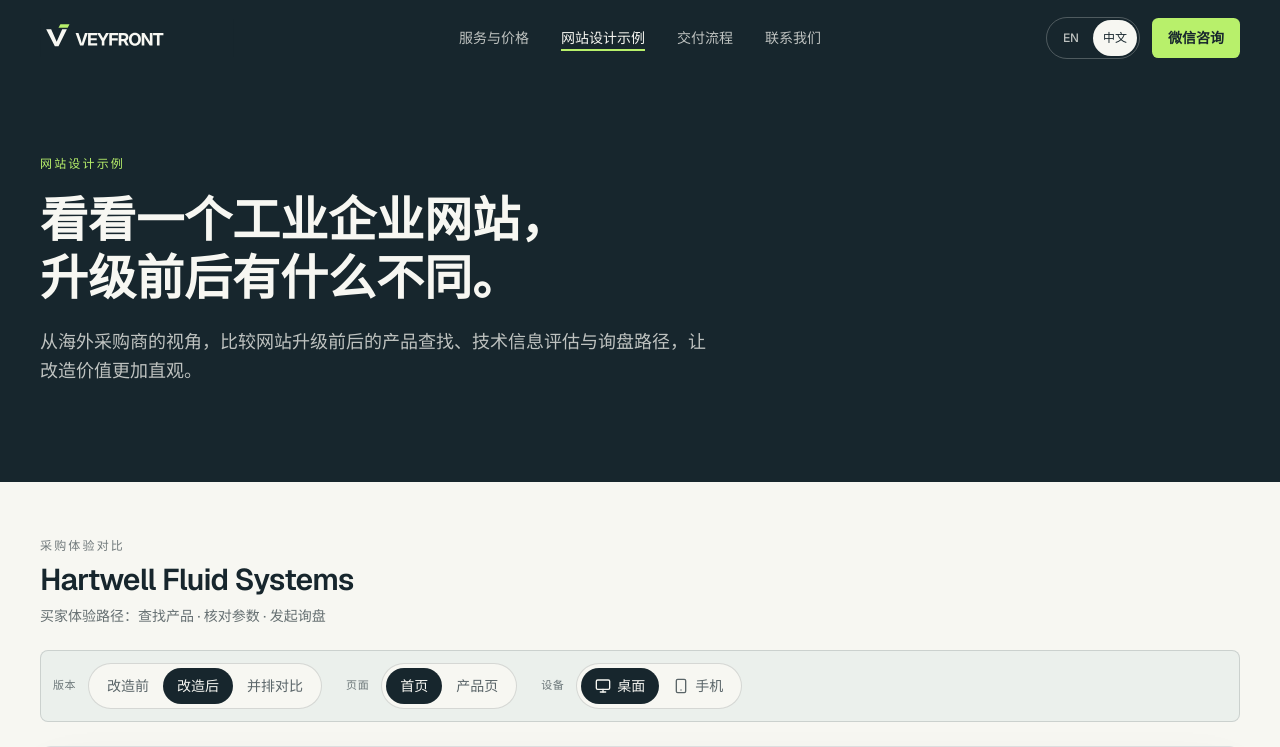
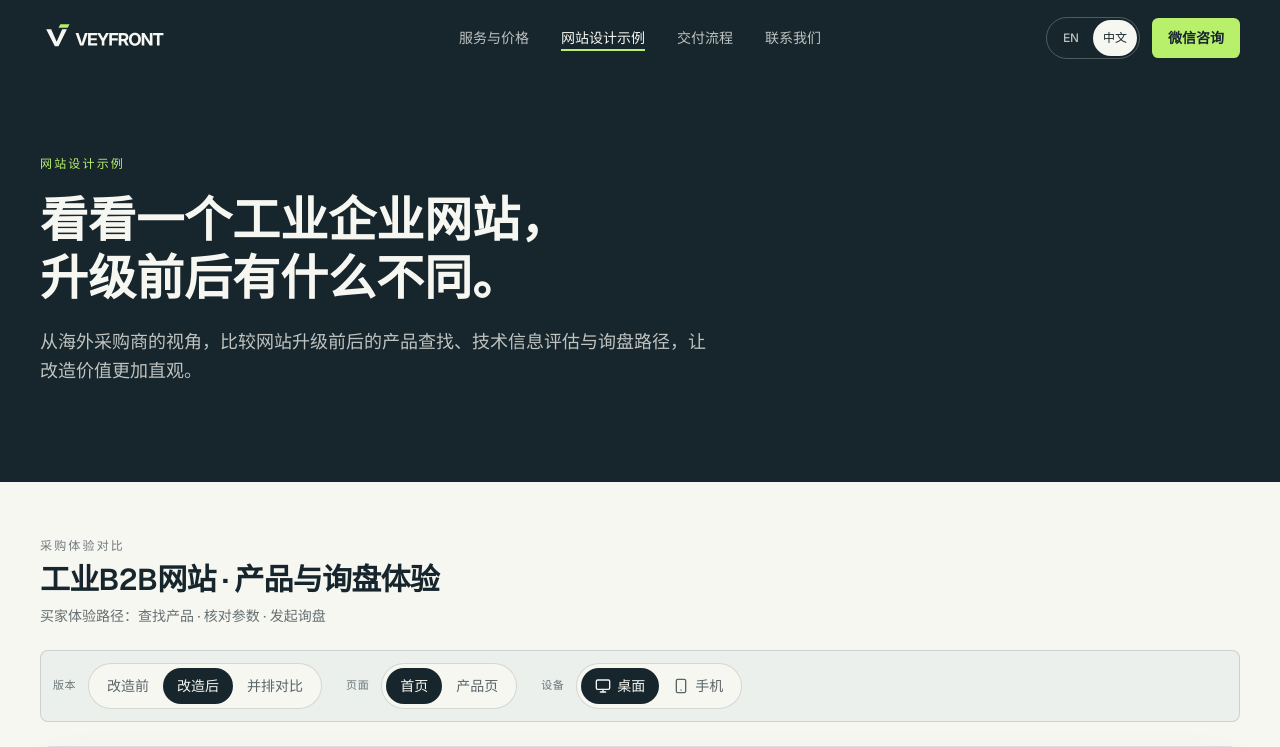
Before and after one commit to gloweaseco-leo/VEYFRONT, a Next.js app: page /transformations in a window 1280 px wide. Shown: the top 747 px of the page. Built offline with nearby package versions, Linux system fonts and the light colour scheme.

Commit message:
refine(transformation): present generic buyer journey instead of a client-case title

```diff
--- a/components/pages/transformations.tsx
+++ b/components/pages/transformations.tsx
@@ -78,7 +78,7 @@ function Stage({
           <p className="font-mono text-xs uppercase tracking-[0.18em] text-ink/60">{p.tr.stageEyebrow}</p>
           <div className="flex flex-wrap items-center gap-x-4 gap-y-2">
             <h2 id="stage-title" className="text-2xl font-semibold tracking-tight text-balance sm:text-3xl">
-              {DEMO_COMPANY.name}
+              {p.tr.stageTitle}
             </h2>
 
           </div>
```
